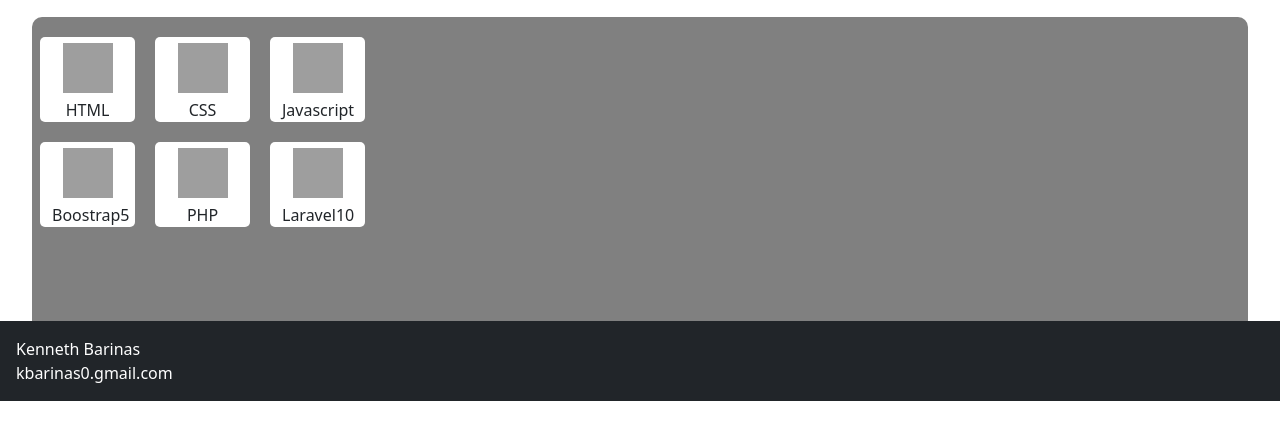
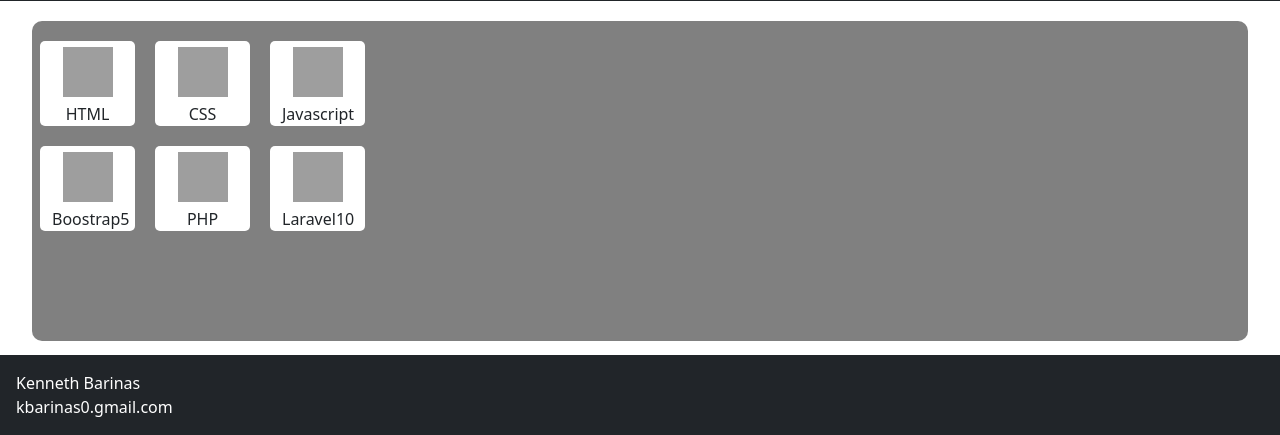
Before and after one commit to barinaskennethSilva/Myportfolio02, a plain HTML site: page index.html in a window 1280 px wide. Shown: the part 365-800 px from the top of the page. Drawn offline with nearby package versions, Linux system fonts and the light colour scheme; grey boxes are pictures that could not be loaded; files whose address does not match are found by name; a web font is replaced by a local one.

Commit message:
08-23-2024

```diff
--- a/css/index.css
+++ b/css/index.css
@@ -14,7 +14,9 @@
   margin: 0;
   box-sizing: border-box;
 }
-
+.topNav{
+  z-index: 100;
+}
 .navbar-brand{
   font-family: 'Cocogoose Pro', sans-serif;
 
@@ -27,7 +29,13 @@
   border: 2px solid #111;
 }
 main{
-  height: 75vh;
+  height: 100vh;
+  position: absolute;
+  top: 0px;
+  width: 100%;
+  left: 0px;
+  overflow-y: auto;
+  overflow-x: hidden;
 }
 .container1, .container2{
   width: 95%;
@@ -66,3 +74,8 @@
    margin: auto;
 
  }
+ footer{
+   position: absolute;
+   bottom: 0px;
+   width: 100%;
+ }
--- a/index.html
+++ b/index.html
@@ -14,7 +14,7 @@
   <title>PersonalPortfolio</title>
 </head>
 <body>
-    <nav class="navbar navbar-expand-lg navbar-dark bg-dark">
+    <nav class="navbar navbar-expand-lg navbar-dark bg-dark topNav">
   <div class="container-fluid">
     <a class="navbar-brand" href="#">	    Personal Website</a>
     <img src="Img/profile.png" class="profile"/>
@@ -22,7 +22,7 @@
 </nav>
 
 <main>
-  <div class="container1">
+  <div class="container1" style="margin-top:90px">
         <img src="Img/profile.png" class="img1">
         <div class="inFo ms-3">
                   <h1>Kenneth Barinas</h1>
@@ -65,6 +65,16 @@
     </div>
 </div>
   </div>
+
+       <nav class="navbar navbar-expand-lg navbar-dark bg-dark">
+  <div class="container-fluid">
+    <a class="navbar-brand" href="#">	    Personal Project</a>
+    </nav>
+
+   <div class="container2" style="margin-bottom:90px">
+
+  </div>
+
 </main>
 
 <footer class="bg-dark text-white p-3">
```
